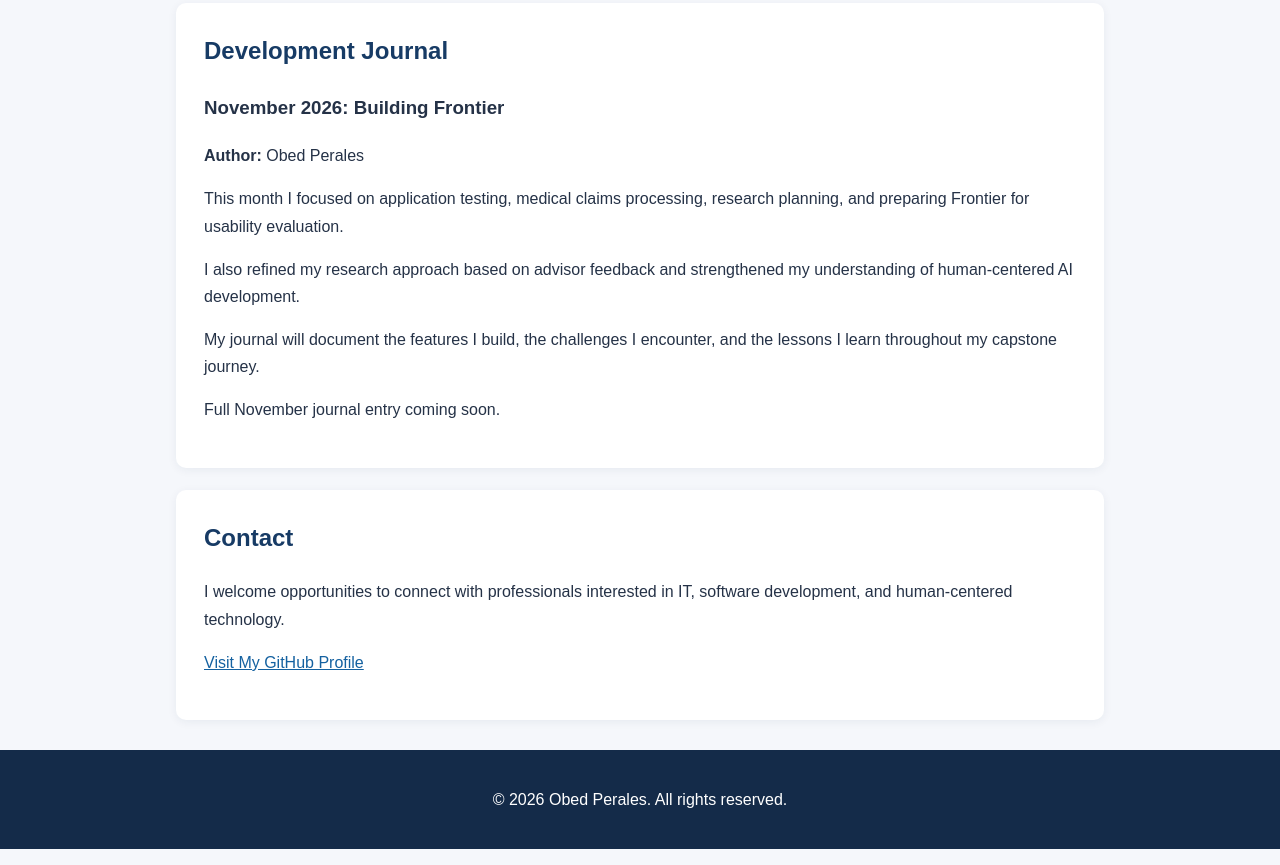
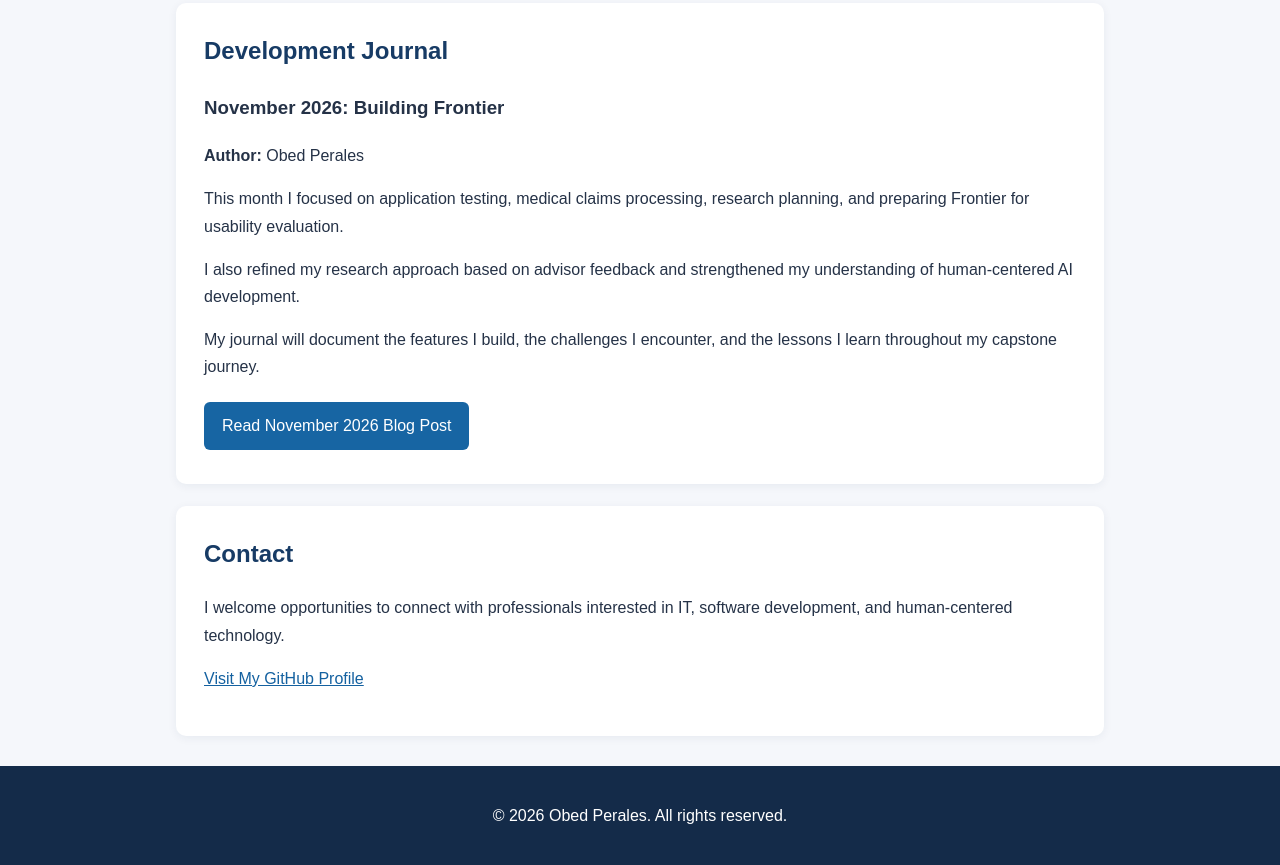
Before and after one commit to onperales/onperales.github.io, a plain HTML site: page index.html in a window 1280 px wide. Shown: the part 1138-2003 px from the top of the page. Drawn offline with Linux system fonts and the light colour scheme.

Commit message:
Replace placeholder text with link to November blog post

```diff
--- a/index.html
+++ b/index.html
@@ -155,9 +155,9 @@
       the challenges I encounter, and the lessons
       I learn throughout my capstone journey.
     </p>
-    <p>
-      Full November journal entry coming soon.
-    </p>
+    <a class="button" href="blog/november-2026.html">
+      Read November 2026 Blog Post
+    </a>
   </section>
 
   <section id="contact">
```
